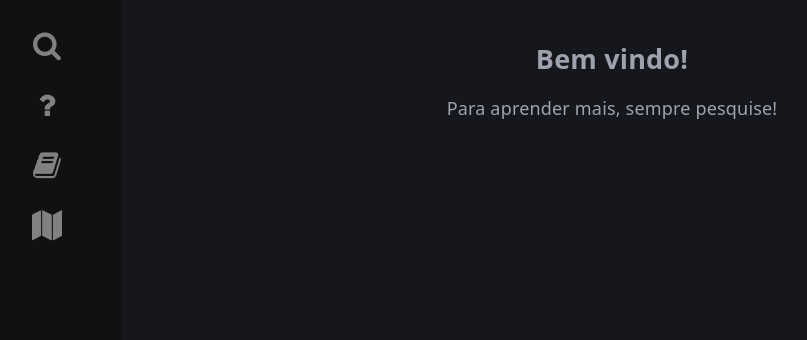
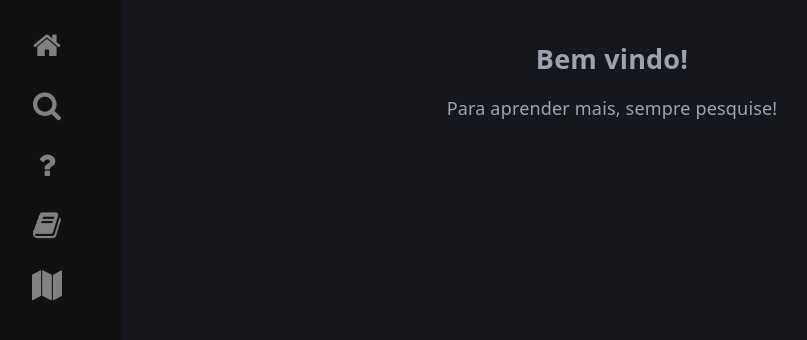
Before and after one commit to maju2107/SiteHistoriando, a React (Vite) app in the folder site/: page / in a window 1280 px wide. Shown: the top 340 px of the page, without its empty margins (28-835 px from the left). Built offline with nearby package versions, Linux system fonts and the light colour scheme.

Commit message:
[update} Adicionando home

```diff
--- a/site/src/SideNavigationBar.jsx
+++ b/site/src/SideNavigationBar.jsx
@@ -12,6 +12,7 @@ function SideNavigationBar() {
 
         <div className='sidenav' /*style={{width: open? "250px" : "0"}}*/ >
             {/*<a className='closebtn' onClick={() => setOpen(false)}>&times;</a>*/}
+            <a href='#'><i className ="fa fa-fw fa-home" title='Home'></i></a>
             <a href='#'><i className ="fa fa-fw fa-search" title='Pesquisar'></i></a>
             <a href='#'><i className ="fa fa-fw fa-question" title='Perguntas'></i></a>
             <a href='#'><i className ="fa fa-fw fa-book" title='Conteúdo'></i></a>
```
